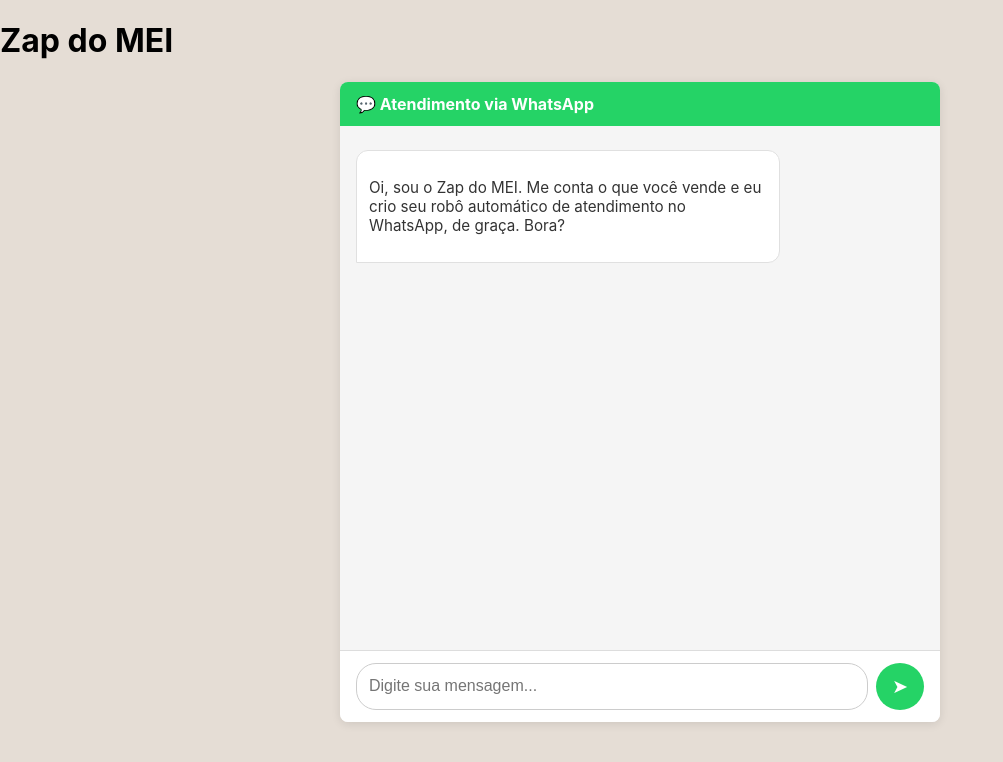
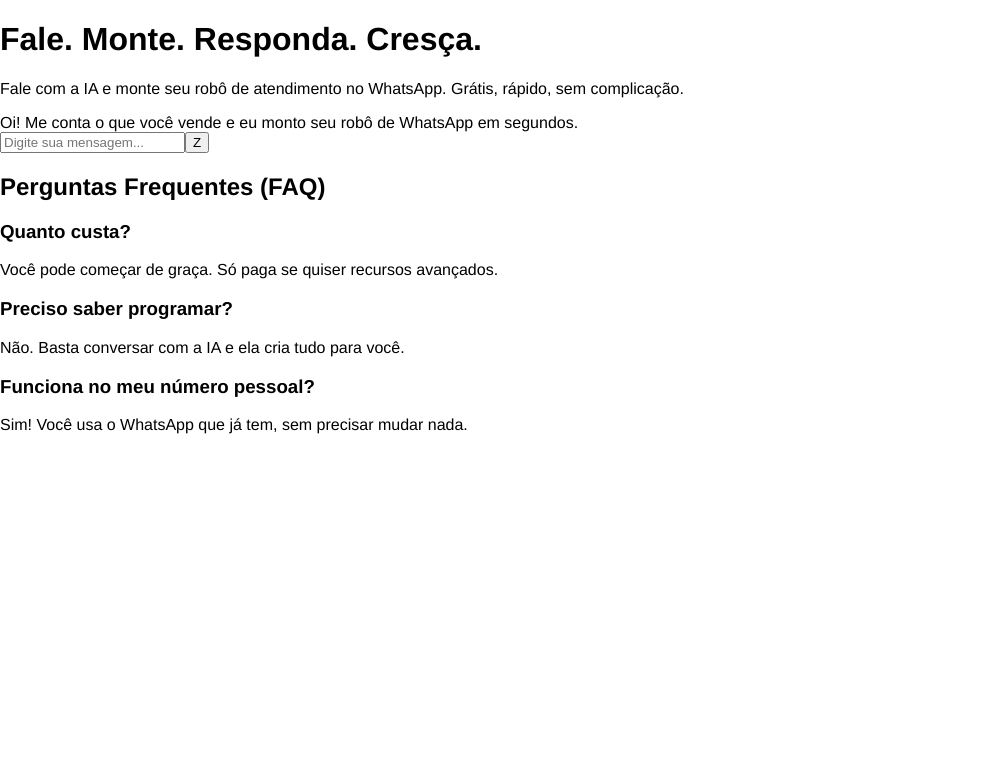
Before and after one commit to zapdomei/zapdomei3, a Next.js app: page / in a window 1280 px wide. Shown: the top 762 px of the page, without its empty margins (0-1003 px from the left). Built offline with nearby package versions, Linux system fonts and the light colour scheme.

Commit message:
Nova landing page com layout e texto otimizados
Nova landing page com layout e texto otimizados

```diff
--- a/components/Chat.tsx
+++ b/components/Chat.tsx
@@ -1,38 +1,51 @@
-import { useState } from 'react';
+import { useState, useRef, useEffect } from 'react';
 
 export default function Chat() {
-  const [messages, setMessages] = useState<Array<{ text: string; isUser: boolean }>>([
-    { text: 'Oi, sou o Zap do MEI. Me conta o que você vende e eu crio seu robô automático de atendimento no WhatsApp, de graça. Bora?', isUser: false }
+  const [messages, setMessages] = useState([
+    { from: 'bot', text: 'Oi! Me conta o que você vende e eu monto seu robô de WhatsApp em segundos.' }
   ]);
   const [input, setInput] = useState('');
+  const messagesEndRef = useRef<HTMLDivElement | null>(null);
 
   const handleSend = () => {
-    if (input.trim()) {
-      setMessages([...messages, { text: input, isUser: true }]);
-      setInput('');
-    }
+    if (!input.trim()) return;
+    const userMsg = { from: 'user', text: input };
+    const botMsg = { from: 'bot', text: 'Seu robô está quase pronto. 🚀' };
+    setMessages([...messages, userMsg, botMsg]);
+    setInput('');
   };
 
+  useEffect(() => {
+    messagesEndRef.current?.scrollIntoView({ behavior: 'smooth' });
+  }, [messages]);
+
   return (
-    <div className="chat-container">
-      <div className="chat-header">
-        <span className="chat-title">💬 Atendimento via WhatsApp</span>
-      </div>
-      <div className="chat-messages">
-        {messages.map((msg, index) => (
-          <div key={index} className={`message ${msg.isUser ? 'user' : 'bot'}`}>
-            <p>{msg.text}</p>
+    <div className="w-full max-w-2xl h-[480px] border rounded-lg shadow-lg bg-white flex flex-col">
+      <div className="flex-1 overflow-y-auto p-4 space-y-3">
+        {messages.map((msg, idx) => (
+          <div key={idx} className={`flex ${msg.from === 'user' ? 'justify-end' : 'justify-start'}`}>
+            <div className={`px-4 py-2 rounded-xl max-w-[75%] text-sm ${msg.from === 'user' ? 'bg-black text-white rounded-br-none' : 'bg-gray-100 text-black rounded-bl-none'}`}>
+              {msg.text}
+            </div>
           </div>
         ))}
+        <div ref={messagesEndRef} />
       </div>
-      <div className="chat-input">
+      <div className="relative p-3 border-t">
         <input
           type="text"
+          className="w-full border rounded-full py-2 px-4 pr-12 text-sm focus:outline-none"
+          placeholder="Digite sua mensagem..."
           value={input}
           onChange={(e) => setInput(e.target.value)}
-          placeholder="Digite sua mensagem..."
+          onKeyDown={(e) => e.key === 'Enter' && handleSend()}
         />
-        <button onClick={handleSend}>➤</button>
+        <button
+          className="absolute right-5 bottom-4 w-8 h-8 rounded-full bg-black text-white text-xs flex items-center justify-center shadow"
+          onClick={handleSend}
+        >
+          Z
+        </button>
       </div>
     </div>
   );
--- a/pages/index.tsx
+++ b/pages/index.tsx
@@ -2,9 +2,29 @@ import Chat from '../components/Chat';
 
 export default function Home() {
   return (
-    <main className="flex flex-col items-center justify-center min-h-screen bg-gray-50 p-4">
-      <h1 className="text-2xl font-bold mb-4 text-center">Zap do MEI</h1>
-      <Chat />
-    </main>
+    <div className="bg-white min-h-screen text-black font-sans">
+      <header className="text-center py-12 px-4">
+        <h1 className="text-3xl font-bold tracking-tight">Fale. Monte. Responda. Cresça.</h1>
+        <p className="text-lg mt-4">Fale com a IA e monte seu robô de atendimento no WhatsApp. Grátis, rápido, sem complicação.</p>
+      </header>
+      <main className="flex justify-center px-4">
+        <Chat />
+      </main>
+      <section className="max-w-2xl mx-auto py-16 px-4">
+        <h2 className="text-xl font-semibold mb-6">Perguntas Frequentes (FAQ)</h2>
+        <div className="mb-4">
+          <h3 className="font-bold">Quanto custa?</h3>
+          <p>Você pode começar de graça. Só paga se quiser recursos avançados.</p>
+        </div>
+        <div className="mb-4">
+          <h3 className="font-bold">Preciso saber programar?</h3>
+          <p>Não. Basta conversar com a IA e ela cria tudo para você.</p>
+        </div>
+        <div className="mb-4">
+          <h3 className="font-bold">Funciona no meu número pessoal?</h3>
+          <p>Sim! Você usa o WhatsApp que já tem, sem precisar mudar nada.</p>
+        </div>
+      </section>
+    </div>
   );
 }
--- a/styles/globals.css
+++ b/styles/globals.css
@@ -1,84 +1,6 @@
 body {
   margin: 0;
   padding: 0;
-  font-family: -apple-system, BlinkMacSystemFont, 'Segoe UI', Roboto, Oxygen,
-    Ubuntu, Cantarell, 'Open Sans', 'Helvetica Neue', sans-serif;
-  background: #e5ddd5;
+  font-family: Helvetica, Arial, sans-serif;
+  background-color: #ffffff;
 }
-
-.chat-container {
-  max-width: 600px;
-  margin: 20px auto;
-  background: #f5f5f5;
-  border-radius: 8px;
-  box-shadow: 0 2px 10px rgba(0,0,0,0.1);
-  height: 80vh;
-  display: flex;
-  flex-direction: column;
-  overflow: hidden;
-}
-
-.chat-header {
-  background: #25D366;
-  padding: 12px 16px;
-  color: white;
-  font-size: 1rem;
-  font-weight: bold;
-}
-
-.chat-messages {
-  flex: 1;
-  overflow-y: auto;
-  padding: 16px;
-  display: flex;
-  flex-direction: column;
-}
-
-.message {
-  max-width: 70%;
-  padding: 12px;
-  margin: 8px 0;
-  border-radius: 12px;
-  font-size: 0.95rem;
-}
-
-.message.user {
-  background: #007bff;
-  color: white;
-  margin-left: auto;
-  border-bottom-right-radius: 0;
-}
-
-.message.bot {
-  background: white;
-  color: #333;
-  border: 1px solid #e0e0e0;
-  margin-right: auto;
-  border-bottom-left-radius: 0;
-}
-
-.chat-input {
-  display: flex;
-  padding: 12px 16px;
-  border-top: 1px solid #ddd;
-  background: white;
-}
-
-.chat-input input {
-  flex: 1;
-  padding: 12px;
-  border: 1px solid #ccc;
-  border-radius: 20px;
-  font-size: 1rem;
-}
-
-.chat-input button {
-  background: #25D366;
-  border: none;
-  color: white;
-  padding: 12px 16px;
-  margin-left: 8px;
-  border-radius: 50%;
-  font-size: 1.2rem;
-  cursor: pointer;
-}
```
